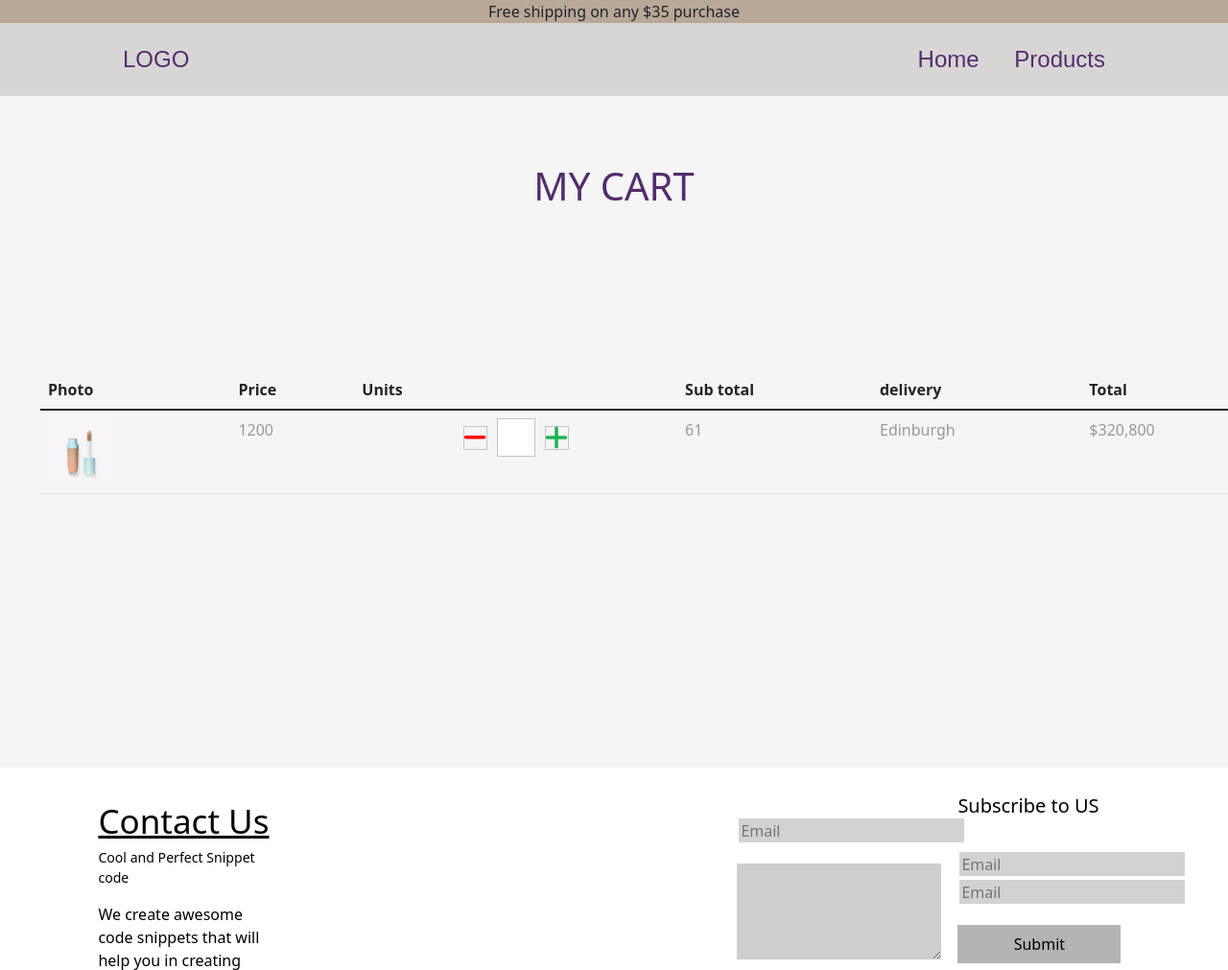
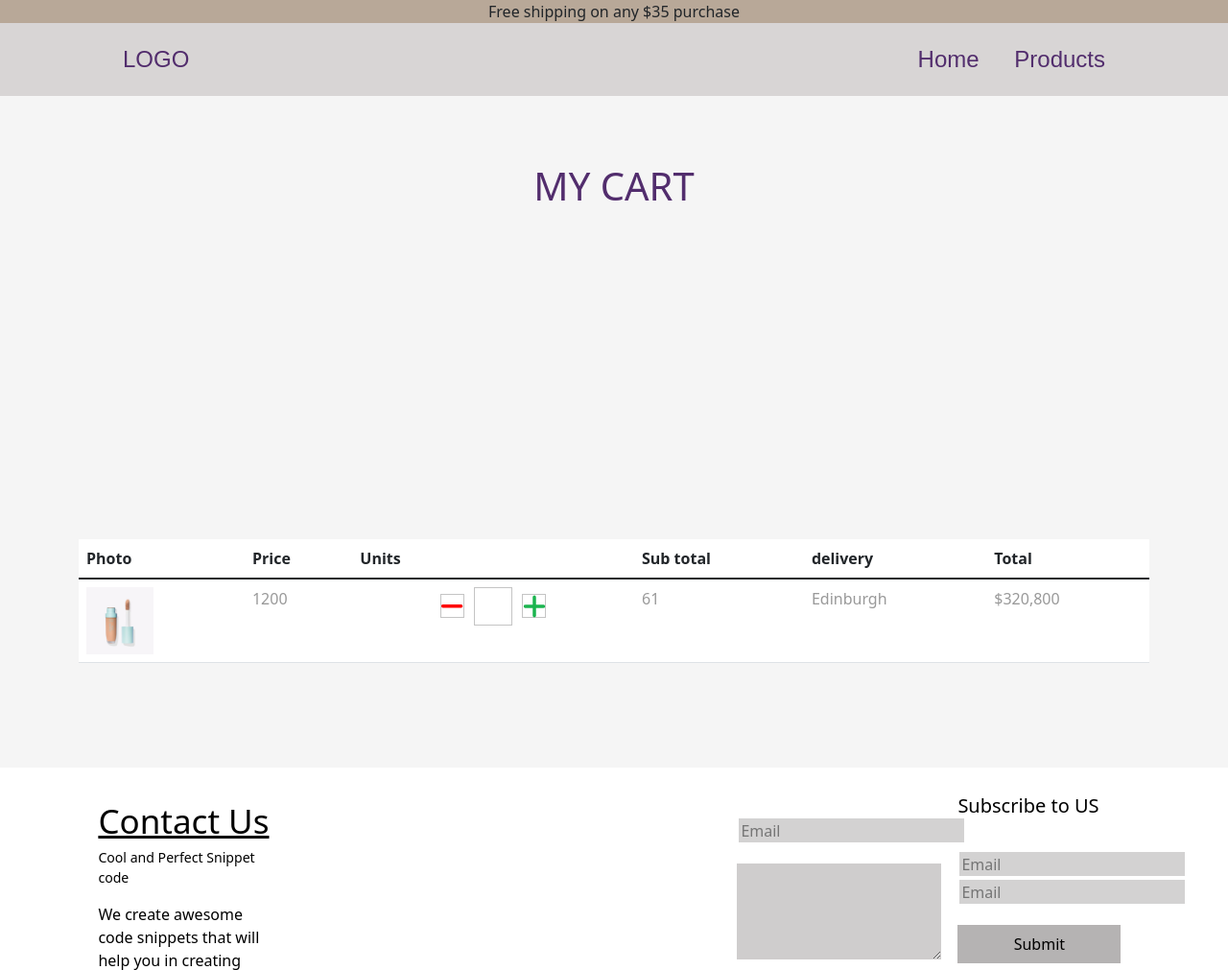
Before and after one commit to ZobairSoodi/brief-14, a PHP site: page /cart.html in a window 1280 px wide; the page is wider, and only the part inside the window is pictured. Shown: the top 1011 px of that part at 96% size. Run offline with PHP 8.4, Linux system fonts and the light colour scheme.

Commit message:
Update style.css

```diff
--- a/style.css
+++ b/style.css
@@ -351,9 +351,9 @@ tbody td {
     text-align: center;
 }
 table{
-    position: absolute;
+    /* position: absolute;
     margin-top: -240px;
-    margin-left: -40px;
+    margin-left: -40px; */
 }
 td img {
     width: 70px;
```
